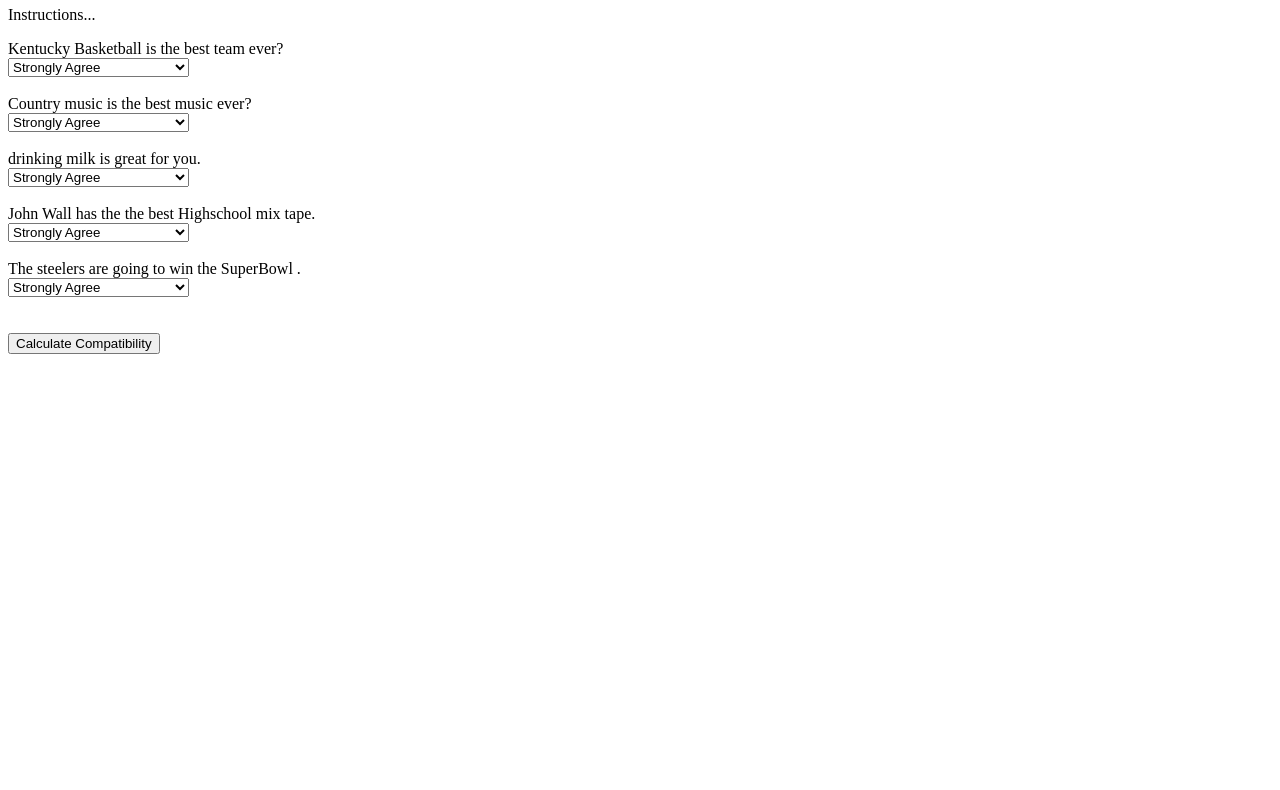
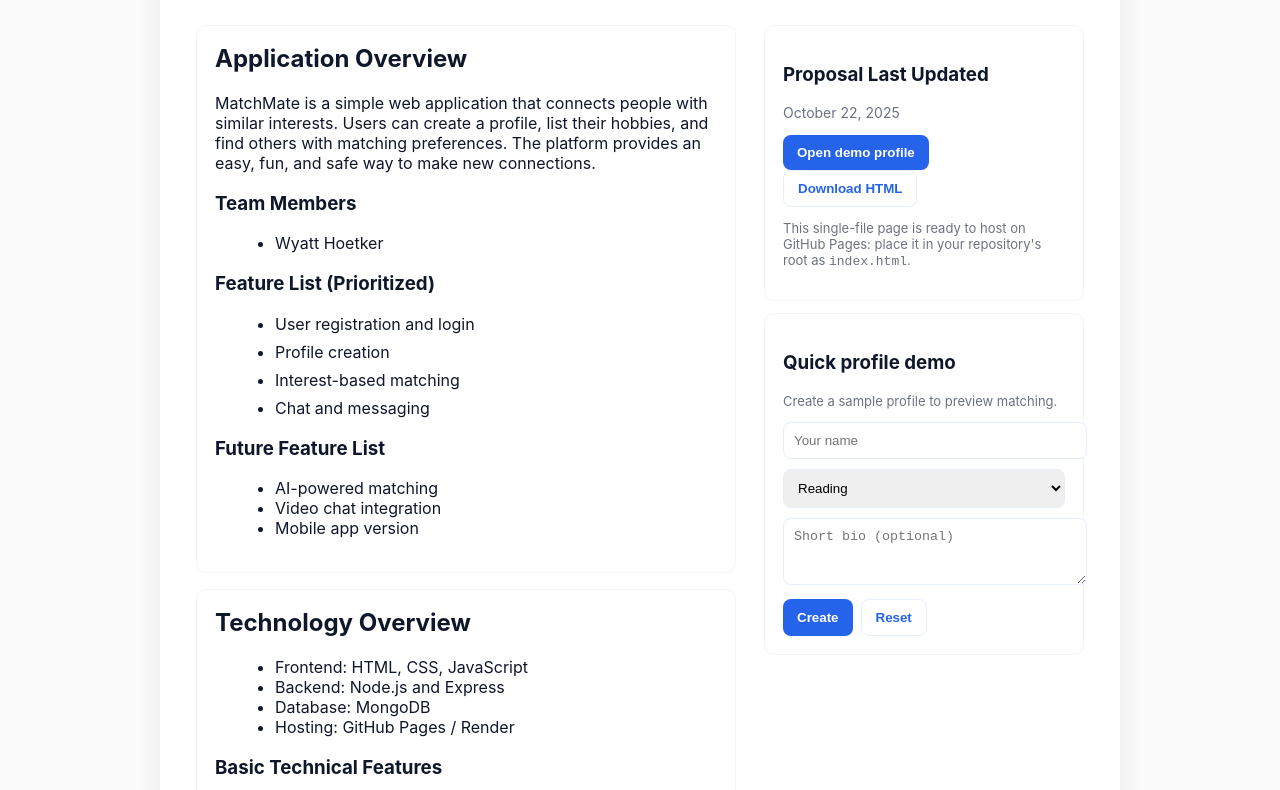
Before and after one commit to johnwhoetker/Matchmaker, a plain HTML site: page index.html in a window 1280 px wide. Shown: the part 132-922 px from the top of the page. Before the commit the page ends 800 px from the top, so only its background shows below. Drawn offline with Linux system fonts and the light colour scheme.

Commit message:
Refactor index.html for MatchMate application
Updated HTML structure, added metadata, and improved styling.

```diff
--- a/index.html
+++ b/index.html
@@ -1,145 +1,172 @@
-<!DOCTYPE html>
+<!doctype html>
 <html lang="en">
 <head>
-  <meta charset="UTF-8">
-  <title>Hello World</title>
+  <meta charset="utf-8" />
+  <meta name="viewport" content="width=device-width,initial-scale=1" />
+  <title>MatchMate — A smarter way to connect</title>
+  <meta name="description" content="MatchMate: connect people with shared interests. Profile creation, matching, and messaging." />
+  <style>
+    :root{--max-width:960px;--accent:#2563eb;--muted:#6b7280;--bg:#fafafa}
+    html,body{height:100%;margin:0;font-family:Inter,system-ui,-apple-system,Segoe UI,Roboto,'Helvetica Neue',Arial}
+    body{background:var(--bg);color:#0f172a;display:flex;align-items:flex-start;justify-content:center;padding:32px}
+    .container{max-width:var(--max-width);width:100%;background:white;border-radius:12px;box-shadow:0 6px 24px rgba(2,6,23,0.08);overflow:hidden}
+    header{padding:28px 36px;border-bottom:1px solid #eef2ff;display:flex;align-items:center;gap:18px}
+    .logo{display:flex;flex-direction:column}
+    .logo h1{margin:0;font-size:20px;letter-spacing:-0.4px}
+    .logo p{margin:0;color:var(--muted);font-size:13px}
+    nav{margin-left:auto}
+    nav a{margin-left:16px;color:var(--accent);text-decoration:none;font-weight:600}
+    main{padding:28px 36px;display:grid;grid-template-columns:1fr 320px;gap:28px}
+    section.card{background:#fff;padding:18px;border-radius:10px;border:1px solid #f1f5f9}
+    h2{margin-top:0}
+    ul{margin:8px 0 16px 20px}
+    .meta{color:var(--muted);font-size:14px}
+    .sidebar{position:sticky;top:28px;height:max-content}
+    .features li{margin-bottom:8px}
+    .cta{display:flex;gap:10px;margin-top:12px}
+    .btn{padding:10px 14px;border-radius:8px;border:0;cursor:pointer;font-weight:600}
+    .btn.primary{background:var(--accent);color:white}
+    .btn.ghost{background:transparent;border:1px solid #e6eefc;color:var(--accent)}
+    footer{padding:18px 36px;border-top:1px solid #eef2ff;color:var(--muted);font-size:13px}
+    @media (max-width:900px){main{grid-template-columns:1fr;padding:18px};header{padding:18px}
+      footer, .container{padding:0} .logo h1{font-size:18px}}
+    /* small form styles */
+    form input, form textarea, form select{width:100%;padding:10px;border-radius:8px;border:1px solid #e6eefc;margin-bottom:10px}
+    .small-note{font-size:13px;color:var(--muted)}
+  </style>
 </head>
 <body>
-  <h1>Hello, World!</h1>
-</body>
-</html>
-<!DOCTYPE html>
-<html lang="en">
+  <div class="container" role="document">
+    <header>
+      <div class="logo">
+        <h1>MatchMate</h1>
+        <p>A smarter way to connect people with shared interests</p>
+      </div>
+      <nav aria-label="Main navigation">
+        <a href="#overview">Overview</a>
+        <a href="#features">Features</a>
+        <a href="#technical">Tech</a>
+      </nav>
+    </header>
 
-<!--
-    Author:  Wyatt Hoetker
-    Project: MatchmakerWebLite - Part 2
+    <main>
+      <div>
+        <section id="overview" class="card">
+          <h2>Application Overview</h2>
+          <p>MatchMate is a simple web application that connects people with similar interests. Users can create a profile, list their hobbies, and find others with matching preferences. The platform provides an easy, fun, and safe way to make new connections.</p>
 
-	All rights reserved.
--->
+          <h3>Team Members</h3>
+          <ul>
+            <li>Wyatt Hoetker</li>
+          </ul>
 
-<head>
-	<meta charset="UTF-8">
-	<title>Matchmaker Lite</title>
-</head>
+          <h3 id="features">Feature List (Prioritized)</h3>
+          <ul class="features">
+            <li>User registration and login</li>
+            <li>Profile creation</li>
+            <li>Interest-based matching</li>
+            <li>Chat and messaging</li>
+          </ul>
 
-<body>
-	<h1>Matchmaker Lite - Part 2</h1>
-	<p>Instructions...</p>
+          <h3>Future Feature List</h3>
+          <ul>
+            <li>AI-powered matching</li>
+            <li>Video chat integration</li>
+            <li>Mobile app version</li>
+          </ul>
 
-	<!-- Reference for HTML “option” tabs/fields: https://www.w3schools.com/tags/tag_option.asp -->
-	<label>Kentucky Basketball is the best team ever?</label><br />
-	<select id="q1">
-		<option value="5">Strongly Agree</option>
-		<option value="4">Agree</option>
-		<option value="3">Neither agree nor disagree</option>
-		<option value="2">Disagree</option>
-		<option value="1">Strongly Disagree</option>
+        </section>
+
+        <section id="technical" class="card" style="margin-top:16px">
+          <h2>Technology Overview</h2>
+          <ul>
+            <li>Frontend: HTML, CSS, JavaScript</li>
+            <li>Backend: Node.js and Express</li>
+            <li>Database: MongoDB</li>
+            <li>Hosting: GitHub Pages / Render</li>
+          </ul>
+
+          <h3>Basic Technical Features</h3>
+          <ul>
+            <li>Responsive layout using CSS</li>
+            <li>Form validation with JavaScript</li>
+            <li>API connection to backend</li>
+          </ul>
+
+          <h3>Advanced Technical Features</h3>
+          <ul>
+            <li>Real-time chat with WebSockets</li>
+            <li>JWT-based authentication</li>
+            <li>Machine learning recommendations</li>
+          </ul>
+        </section>
+
+      </div>
+
+      <aside class="sidebar">
+        <section class="card">
+          <h3>Proposal Last Updated</h3>
+          <p class="meta">October 22, 2025</p>
+
+          <div style="margin-top:12px">
+            <button class="btn primary" id="openDemo">Open demo profile</button>
+            <button class="btn ghost" id="downloadBtn">Download HTML</button>
+          </div>
+          <p class="small-note">This single-file page is ready to host on GitHub Pages: place it in your repository's root as <code>index.html</code>.</p>
+        </section>
+
+        <section class="card" style="margin-top:12px">
+          <h3>Quick profile demo</h3>
+          <p class="small-note">Create a sample profile to preview matching.</p>
+          <form id="demoForm" onsubmit="return false">
+            <input id="name" placeholder="Your name" required />
+            <select id="hobby">
+              <option value="reading">Reading</option>
+              <option value="gaming">Gaming</option>
+              <option value="sports">Sports</option>
+              <option value="music">Music</option>
             </select>
-	<br /><br />
+            <textarea id="bio" rows="3" placeholder="Short bio (optional)"></textarea>
+            <div style="display:flex;gap:8px">
+              <button class="btn primary" id="create">Create</button>
+              <button class="btn ghost" id="reset">Reset</button>
+            </div>
+          </form>
+          <div id="result" style="margin-top:12px;display:none" class="small-note card"></div>
+        </section>
+      </aside>
+    </main>
 
-	<label>Country music is the best music ever?</label><br />
-	<select id="q2">
-		<option value="5">Strongly Agree</option>
-		<option value="4">Agree</option>
-		<option value="3">Neither agree nor disagree</option>
-		<option value="2">Disagree</option>
-		<option value="1">Strongly Disagree</option>
-	</select>
-	<br /><br />
-
-	<label>drinking milk is great for you.</label><br />
-	<select id="q3">
-		<option value="5">Strongly Agree</option>
-		<option value="4">Agree</option>
-		<option value="3">Neither agree nor disagree</option>
-		<option value="2">Disagree</option>
-		<option value="1">Strongly Disagree</option>
-	</select>
-	<br /><br />
-
-	<label>John Wall has the the best Highschool mix tape.</label><br />
-	<select id="q4">
-		<option value="5">Strongly Agree</option>
-		<option value="4">Agree</option>
-		<option value="3">Neither agree nor disagree</option>
-		<option value="2">Disagree</option>
-		<option value="1">Strongly Disagree</option>
-	</select>
-	<br /><br />
-
-	<label>The steelers are going to win the SuperBowl .</label><br />
-	<select id="q5">
-		<option value="5">Strongly Agree</option>
-		<option value="4">Agree</option>
-		<option value="3">Neither agree nor disagree</option>
-		<option value="2">Disagree</option>
-		<option value="1">Strongly Disagree</option>
-	</select>
-
-	<br /><br /><br />
-	<button onclick="calculateCompatibility()">Calculate Compatibility</button>
-	<p id="compatibility"></p>
+    <footer>
+      <div style="max-width:var(--max-width);margin:0 auto;padding:6px 36px;">© MatchMate — Proposal page. Ready to be extended into a full application.</div>
+    </footer>
+  </div>
 
   <script>
-console.log("Starting Matchmaker Lite...");
+    // Small demo JS: create a simple profile preview and enable download
+    const demoForm = document.getElementById('demoForm');
+    const result = document.getElementById('result');
+    document.getElementById('create').addEventListener('click', ()=>{
+      const name = document.getElementById('name').value.trim();
+      const hobby = document.getElementById('hobby').value;
+      const bio = document.getElementById('bio').value.trim();
+      if(!name){alert('Please enter a name');return}
+      result.style.display='block';
+      result.innerHTML = `<strong>${name}</strong> — <em>${hobby}</em><p>${bio||'<span class="small-note">No bio provided</span>'}</p>`;
+    });
+    document.getElementById('reset').addEventListener('click', ()=>{demoForm.reset(); result.style.display='none'});
 
-function calculateCompatibility() {
-	console.log("calculateCompatibility()");
+    // Download the current page's HTML as a file
+    document.getElementById('downloadBtn').addEventListener('click', ()=>{
+      const html = '<!doctype html>' + document.documentElement.outerHTML;
+      const blob = new Blob([html], {type: 'text/html'});
+      const url = URL.createObjectURL(blob);
+      const a = document.createElement('a');
+      a.href = url; a.download = 'index.html'; document.body.appendChild(a); a.click(); a.remove(); URL.revokeObjectURL(url);
+    });
 
-	const DESIRED_RESPONSE = [
-		5, /* strongly agree */
-		2, /* disagree */
-		1, /* strongly disagree */
-		3, /* agree */
-		4, /* strongly agree */
-	]
-
-	const MAX_SCORE = 15;
-
-	// Get the current values of the dropdown controls.
-	let question1Response = document.getElementById("q1").selectedOptions[0].value;
-	let question2Response = document.getElementById("q2").selectedOptions[0].value;
-	let question3Response = document.getElementById("q3").selectedOptions[0].value;
-	let question4Response = document.getElementById("q4").selectedOptions[0].value;
-	let question5Response = document.getElementById("q5").selectedOptions[0].value;
-
-	// Optionally log the values associated with question 1 through 3 to the console.
-	console.log("Question 1 Answers:")
-	console.log(document.getElementById("q1").selectedOptions[0].text);
-	console.log(document.getElementById("q1").selectedOptions[0].value);
-	console.log(question1Response);
-
-	console.log("Question 2 Answers:");
-	console.log(document.getElementById("q2").selectedOptions[0].text);
-	console.log(document.getElementById("q2").selectedOptions[0].value);
-	console.log(question2Response);
-
-	console.log("Question 3 Answers:");
-	console.log(document.getElementById("q3").selectedOptions[0].text);
-	console.log(document.getElementById("q3").selectedOptions[0].value);
-	console.log(question2Response);
-
-	// Todo: Calculate compatibility scores.
-	let question1Compatibility = 5 - Math.abs(question1Response - DESIRED_RESPONSE[0]);
-	let question2Compatibility = 5 - Math.abs(question2Response - DESIRED_RESPONSE[1]);
-	let question3Compatibility = 5 - Math.abs(question3Response - DESIRED_RESPONSE[2]);
-
-	console.log("c1="+question1Compatibility);
-	console.log("c2="+question2Compatibility);
-	console.log("c3="+question3Compatibility);
-
-	// Calculate total compatibility.
-	let totalCompatibility = question1Compatibility + question2Compatibility + question3Compatibility;
-
-	// Convert totalCompatibility to a percentage.
-	totalCompatibility *= 100 / MAX_SCORE;
-	totalCompatibility = Math.round(totalCompatibility);
-	console.log("tc="+ totalCompatibility);
-
-	document.getElementById("compatibility").innerHTML = "Your compatibility is: " + totalCompatibility;
-}
-
+    // open a demo modal (simple) — here we just scroll to demo
+    document.getElementById('openDemo').addEventListener('click', ()=>{document.getElementById('name').focus(); window.scrollTo({top:document.getElementById('demoForm').offsetTop,behavior:'smooth'})});
   </script>
 </body>
 </html>
```
Lines whose indentation alone changed are shown as unchanged.
